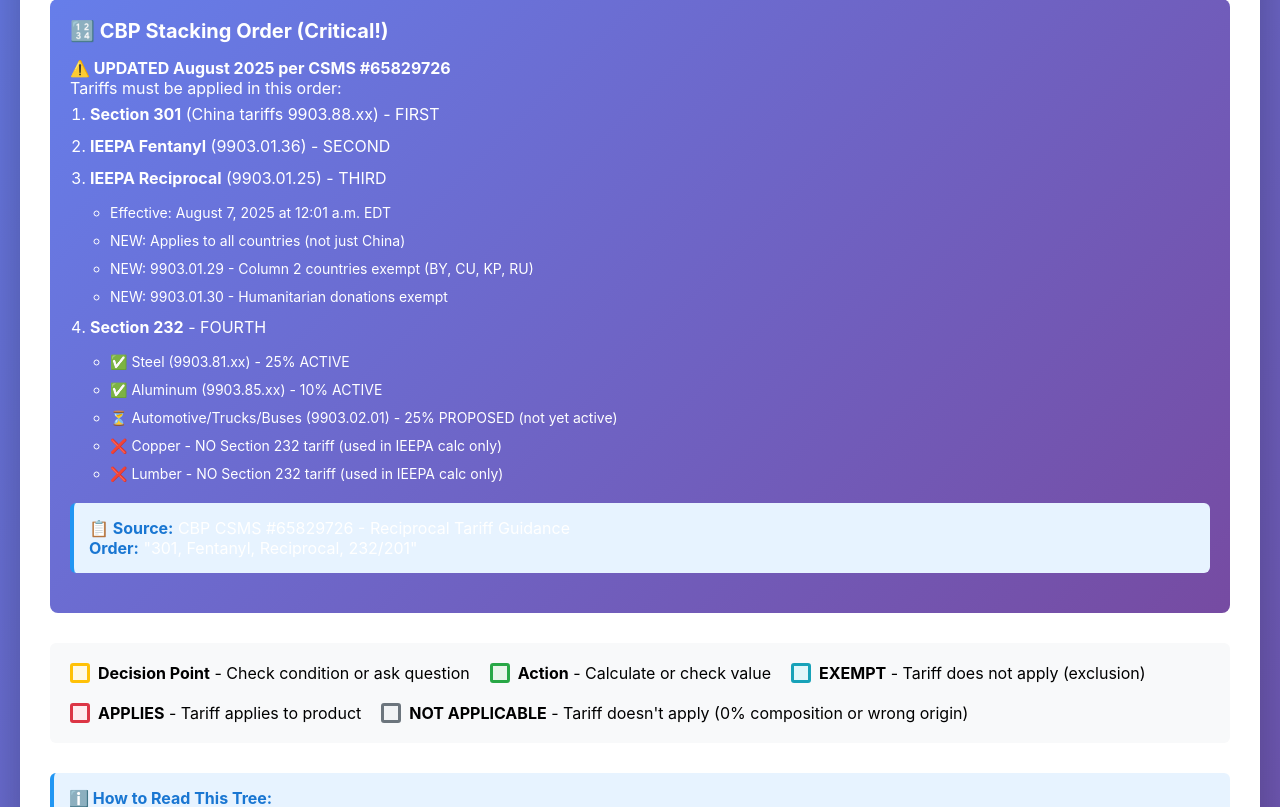
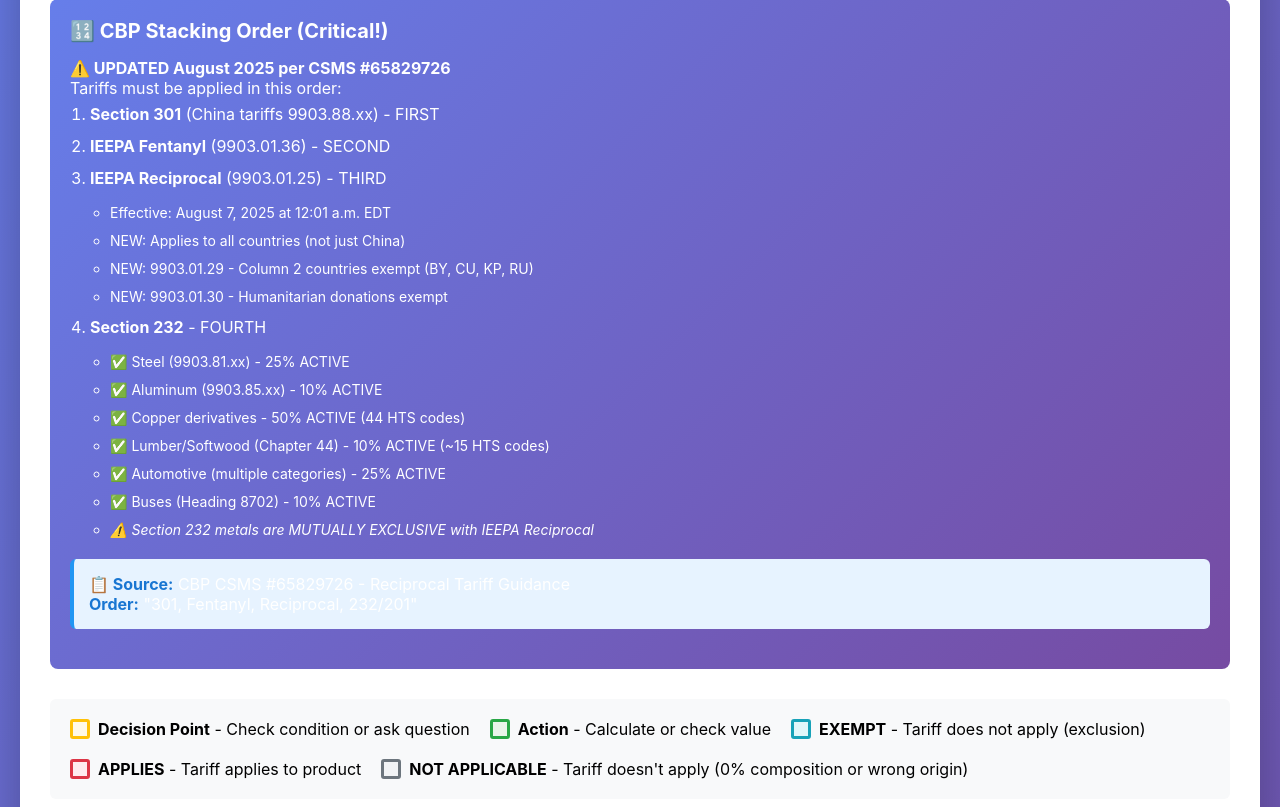
Before and after one commit to kabanec/TariffOptimizer2, a Flask app: page /stacking-decision-tree in a window 1280 px wide. Shown: the part 247-1054 px from the top of the page. Run offline with Flask 3, Linux system fonts and the light colour scheme; the visitor is signed in with stand-in values (Sample User, id 1).

Commit message:
Add Copper & Lumber Section 232 tariffs per Budget Lab Yale analysis
CRITICAL CORRECTIONS based on Budget-Lab-Yale/Tariff-ETRs repository:

## NEW Section 232 Categories Added:

1. **Copper Derivatives (50% rate)**
   - 44 HTS codes for copper derivatives
   - USMCA exemptions applicable
   - Applies to copper portion of product value only

2. **Lumber/Softwood (10% rate)**
   - ~15 HTS codes from Chapter 44
   - NO USMCA exemptions
   - Applies to lumber portion of product value only

3. **Automotive (25% rate) - NOW ACTIVE**
   - Multiple categories: passenger vehicles, light trucks, MHD vehicles
   - 290+ total HTS codes across categories
   - USMCA exemptions eligible
   - 3.75% rebate for US assembly

4. **Buses (10% rate) - NOW ACTIVE**
   - Heading 8702
   - 10 HTS codes (87021031-87029061)
   - NO USMCA exemptions

## CRITICAL Documentation Corrections:

**PREVIOUS (INCORRECT):**
- "Copper - NO Section 232 tariff (used in IEEPA calc only)"
- "Lumber - NO Section 232 tariff (used in IEEPA calc only)"
- "Automotive - PROPOSED (not yet active)"

**NOW (CORRECT per Yale):**
- Copper: 50% Section 232 tariff ACTIVE
- Lumber: 10% Section 232 tariff ACTIVE
- Automotive: 25% Section 232 tariff ACTIVE
- Buses: 10% Section 232 tariff ACTIVE

## Mutual Exclusivity Clarified:

- Section 232 materials and IEEPA Reciprocal are MUTUALLY EXCLUSIVE
- Section 232 applies to: steel, aluminum, copper, lumber portions
- IEEPA Reciprocal applies ONLY to non-232 portion
- Exemption 9903.01.33: "metal portion exempt from IEEPA Reciprocal"
- This prevents double-taxation of the same product value

## Updated Stacking Order:

1. Section 301 (First)
2. IEEPA Fentanyl (Second)
3. IEEPA Reciprocal - applies to NON-232 portion only (Third)
4. Section 232 Steel (Fourth)
5. Section 232 Aluminum (Fifth)
6. Section 232 Copper (Sixth)
7. Section 232 Lumber (Seventh)
8. Section 232 Automotive (Eighth)
9. Section 232 Buses (Ninth)

## Files Modified:

- stacking_logic.py: Added copper & lumber logic functions, clarified mutual exclusivity
- stacking_decision_tree.html: Updated overview and All HTS Codes tab

## Source:

Budget Lab Yale Tariff-ETRs repository
https://github.com/Budget-Lab-Yale/Tariff-ETRs

🤖 Generated with [Claude Code](https://claude.com/claude-code)

Co-Authored-By: Claude <noreply@anthropic.com>

```diff
--- a/templates/stacking_decision_tree.html
+++ b/templates/stacking_decision_tree.html
@@ -286,9 +286,11 @@
                             <ul style="margin-left: 20px; margin-top: 5px; font-size: 14px;">
                                 <li>✅ Steel (9903.81.xx) - 25% ACTIVE</li>
                                 <li>✅ Aluminum (9903.85.xx) - 10% ACTIVE</li>
-                                <li>⏳ Automotive/Trucks/Buses (9903.02.01) - 25% PROPOSED (not yet active)</li>
-                                <li>❌ Copper - NO Section 232 tariff (used in IEEPA calc only)</li>
-                                <li>❌ Lumber - NO Section 232 tariff (used in IEEPA calc only)</li>
+                                <li>✅ Copper derivatives - 50% ACTIVE (44 HTS codes)</li>
+                                <li>✅ Lumber/Softwood (Chapter 44) - 10% ACTIVE (~15 HTS codes)</li>
+                                <li>✅ Automotive (multiple categories) - 25% ACTIVE</li>
+                                <li>✅ Buses (Heading 8702) - 10% ACTIVE</li>
+                                <li><em>⚠️ Section 232 metals are MUTUALLY EXCLUSIVE with IEEPA Reciprocal</em></li>
                             </ul>
                         </li>
                     </ol>
@@ -427,22 +429,72 @@
                     </div>
                 </div>
 
-                <h3 style="margin-top: 30px;">Section 232 - Automotive (Proposed)</h3>
+                <h3 style="margin-top: 30px;">Section 232 - Copper Derivatives</h3>
                 <div class="tree-node applies">
-                    <div class="node-label">Tariff Code (25% rate) - NOT YET ACTIVE</div>
+                    <div class="node-label">Tariff Code (50% rate) - ACTIVE</div>
                     <div class="node-content">
-                        <span class="node-code">9903.02.01</span> Light trucks, heavy trucks, buses
-                        <br><strong>Effective Date:</strong> May 17, 2025 (proposed)
-                        <br><em>Note: This tariff has been proposed but is not yet implemented</em>
+                        <strong>Rate:</strong> 50% ad valorem<br>
+                        <strong>Coverage:</strong> 44 HTS codes for copper derivatives<br>
+                        <em>Per Budget Lab Yale Tariff-ETRs analysis</em>
+                    </div>
+                </div>
+
+                <div class="tree-node exempt">
+                    <div class="node-label">Exemption Codes</div>
+                    <div class="node-content">
+                        <strong>9903.01.26:</strong> Canadian goods qualifying under USMCA (if applicable)<br>
+                        <strong>9903.01.27:</strong> Mexican goods qualifying under USMCA (if applicable)<br>
+                        <strong>Note:</strong> Applies to copper portion of product value only
+                    </div>
+                </div>
+
+                <h3 style="margin-top: 30px;">Section 232 - Lumber/Softwood</h3>
+                <div class="tree-node applies">
+                    <div class="node-label">Tariff Code (10% rate) - ACTIVE</div>
+                    <div class="node-content">
+                        <strong>Rate:</strong> 10% ad valorem<br>
+                        <strong>Coverage:</strong> ~15 HTS codes from Chapter 44 (softwood lumber)<br>
+                        <strong>USMCA:</strong> No exemptions available<br>
+                        <em>Per Budget Lab Yale Tariff-ETRs analysis</em>
+                    </div>
+                </div>
+
+                <h3 style="margin-top: 30px;">Section 232 - Automotive</h3>
+                <div class="tree-node applies">
+                    <div class="node-label">Tariff Codes (25% rate) - ACTIVE</div>
+                    <div class="node-content">
+                        <strong>Categories:</strong><br>
+                        • Passenger vehicles & light trucks (87032201-87039001, 87042101-87045100) - ~15 codes<br>
+                        • Medium/Heavy duty vehicles completed (87012100-87099000) - 25 codes<br>
+                        • Automobile parts (rubber, metals, electrical, drivetrain) - 90+ codes<br>
+                        • MHD vehicle parts - 160+ codes<br>
+                        <strong>Rate:</strong> 25% ad valorem<br>
+                        <strong>USMCA:</strong> Eligible for exemptions<br>
+                        <strong>Special:</strong> 3.75% rebate for US assembly (33% US assembly share)<br>
+                        <em>Per Budget Lab Yale Tariff-ETRs analysis</em>
+                    </div>
+                </div>
+
+                <h3 style="margin-top: 30px;">Section 232 - Buses</h3>
+                <div class="tree-node applies">
+                    <div class="node-label">Tariff Code (10% rate) - ACTIVE</div>
+                    <div class="node-content">
+                        <span class="node-code">Heading 8702</span><br>
+                        <strong>Coverage:</strong> 10 HTS codes (87021031-87029061)<br>
+                        <strong>Rate:</strong> 10% ad valorem<br>
+                        <strong>USMCA:</strong> No exemptions available<br>
+                        <em>Per Budget Lab Yale Tariff-ETRs analysis</em>
                     </div>
                 </div>
 
                 <div class="info-box">
-                    <strong>⚠️ Important Clarification:</strong>
+                    <strong>⚠️ CRITICAL CORRECTION:</strong>
                     <ul style="margin-left: 20px; margin-top: 10px; line-height: 1.8;">
-                        <li><strong>Copper and Lumber:</strong> Do NOT have their own Section 232 tariffs</li>
-                        <li>They are referenced in IEEPA Reciprocal calculations to determine "non-metal portion"</li>
-                        <li>Used for exemption 9903.01.33 (metal portion exempt from IEEPA Reciprocal)</li>
+                        <li><strong>Copper and Lumber:</strong> DO have their own Section 232 tariffs (per Yale data)</li>
+                        <li>Copper: 50% rate on derivatives (44 HTS codes)</li>
+                        <li>Lumber: 10% rate on softwood (~15 HTS codes)</li>
+                        <li><strong>Mutual Exclusivity:</strong> Section 232 metal tariffs are MUTUALLY EXCLUSIVE with IEEPA Reciprocal</li>
+                        <li>Metal content covered by 232 does NOT get IEEPA Reciprocal applied (exemption 9903.01.33)</li>
                     </ul>
                 </div>
 
```
Also changed, not shown: stacking_logic.py (+98 -11 lines).
